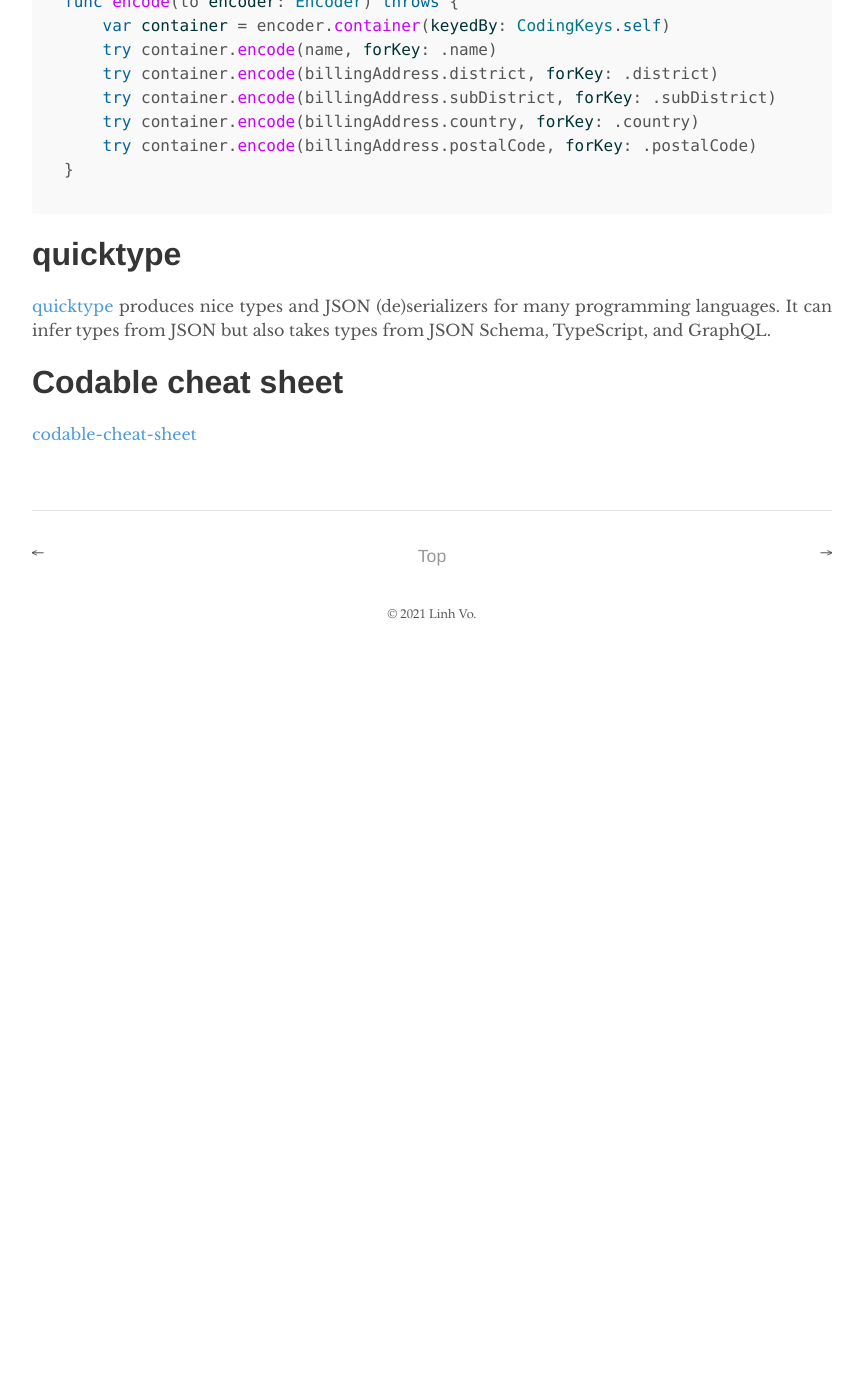
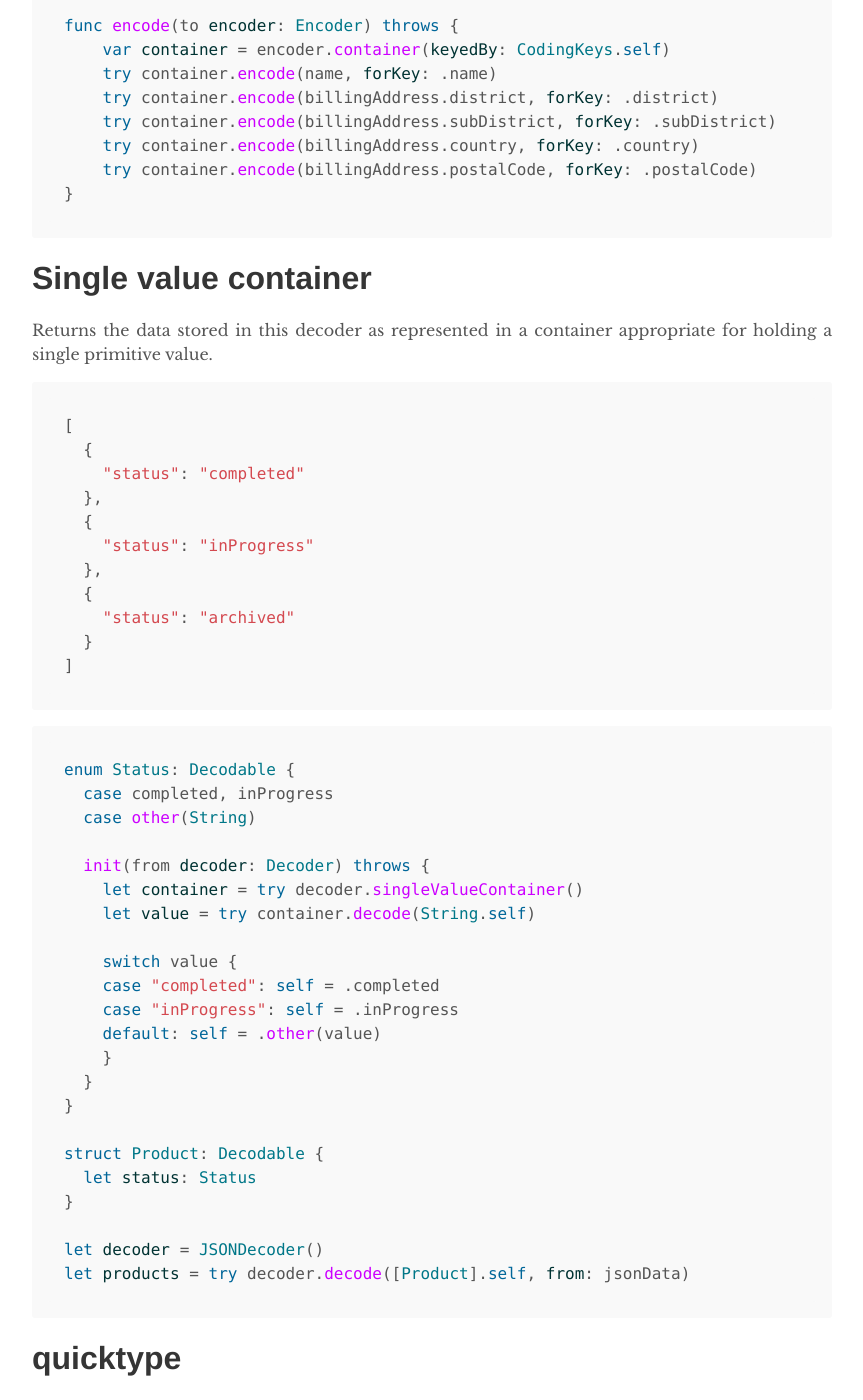
Before and after one commit to dlsolution/dlsolution.github.io, a Jekyll site: the page built from _posts/2019-01-12-codable-in-swift.md, in a window 1280 px wide and 1400 px high, scrolled down 18741 px. Shown: the whole window, without its empty margins (208-1071 px from the left). Built offline with Jekyll 4.4.1, drawn with Linux system fonts in a browser that asks for light colours; before the commit the page ends 19399 px from its top, so only the background shows below that; some of the changed text lies outside the part shown.

Commit message:
update codable cheat sheet

````diff
--- a/_posts/2019-01-12-codable-in-swift.md
+++ b/_posts/2019-01-12-codable-in-swift.md
@@ -22,6 +22,7 @@ In this article I want to provide quick code samples to help you solve answer co
 - [Dynamic Keys](#dynamic-keys)
 - [Enum](#enum)
 - [Nested structure](#nested-structure)
+- [Single value container](#single-value-container)
 - [quicktype](#quicktype)
 - [Codable cheat sheet](#codable-cheat-sheet)
 
@@ -768,6 +769,49 @@ func encode(to encoder: Encoder) throws {
 }
 ```
 
+# Single value container
+
+Returns the data stored in this decoder as represented in a container appropriate for holding a single primitive value.
+
+```swift
+[
+  {
+    "status": "completed"
+  },
+  {
+    "status": "inProgress"
+  },
+  {
+    "status": "archived"
+  }
+]
+```
+
+```swift
+enum Status: Decodable {
+  case completed, inProgress
+  case other(String)
+
+  init(from decoder: Decoder) throws {
+    let container = try decoder.singleValueContainer()
+    let value = try container.decode(String.self)
+
+    switch value {
+    case "completed": self = .completed
+    case "inProgress": self = .inProgress
+    default: self = .other(value)
+    }
+  }
+}
+
+struct Product: Decodable {
+  let status: Status
+}
+
+let decoder = JSONDecoder()
+let products = try decoder.decode([Product].self, from: jsonData)
+```
+
 # quicktype
 
 [quicktype](https://app.quicktype.io/#l=swift) produces nice types and JSON (de)serializers for many programming languages. It can infer types from JSON but also takes types from JSON Schema, TypeScript, and GraphQL.
````
